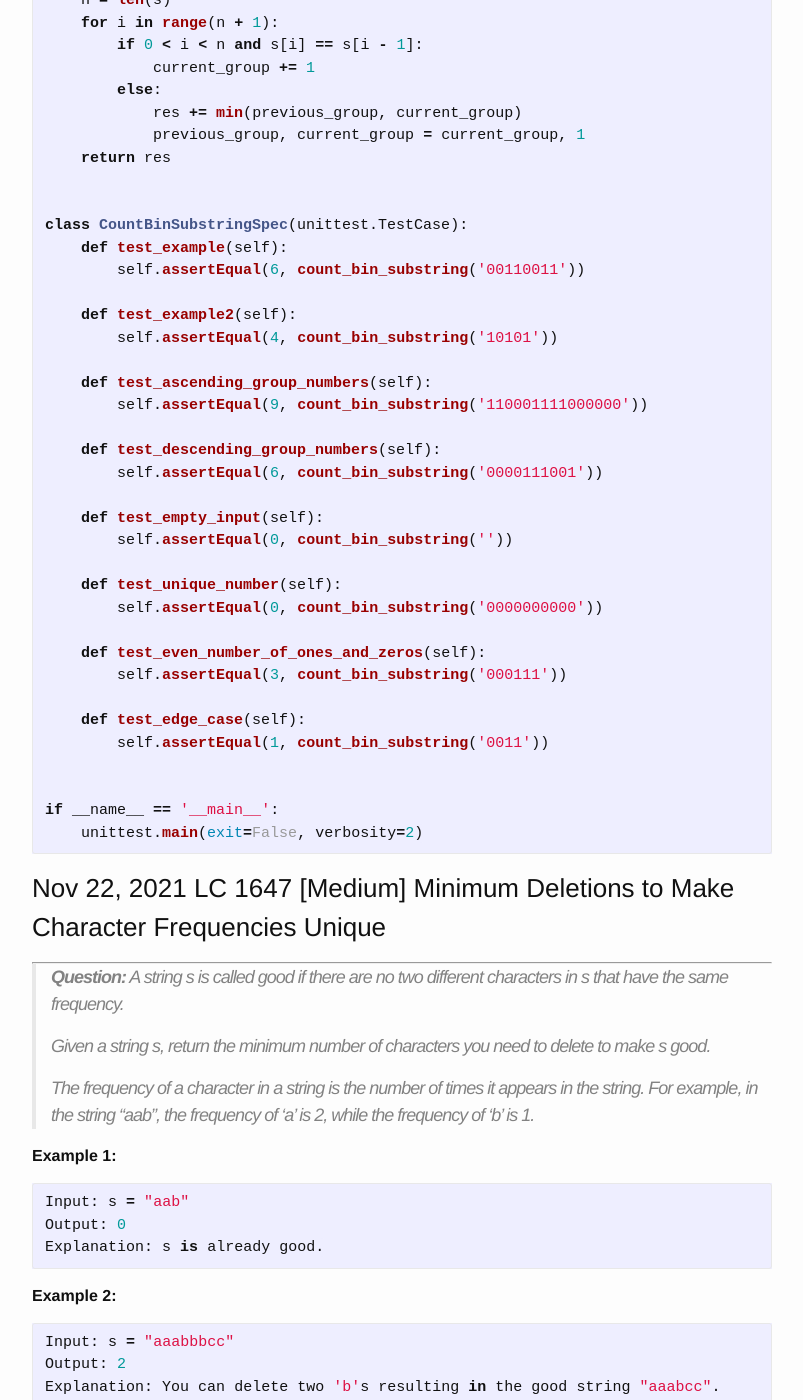
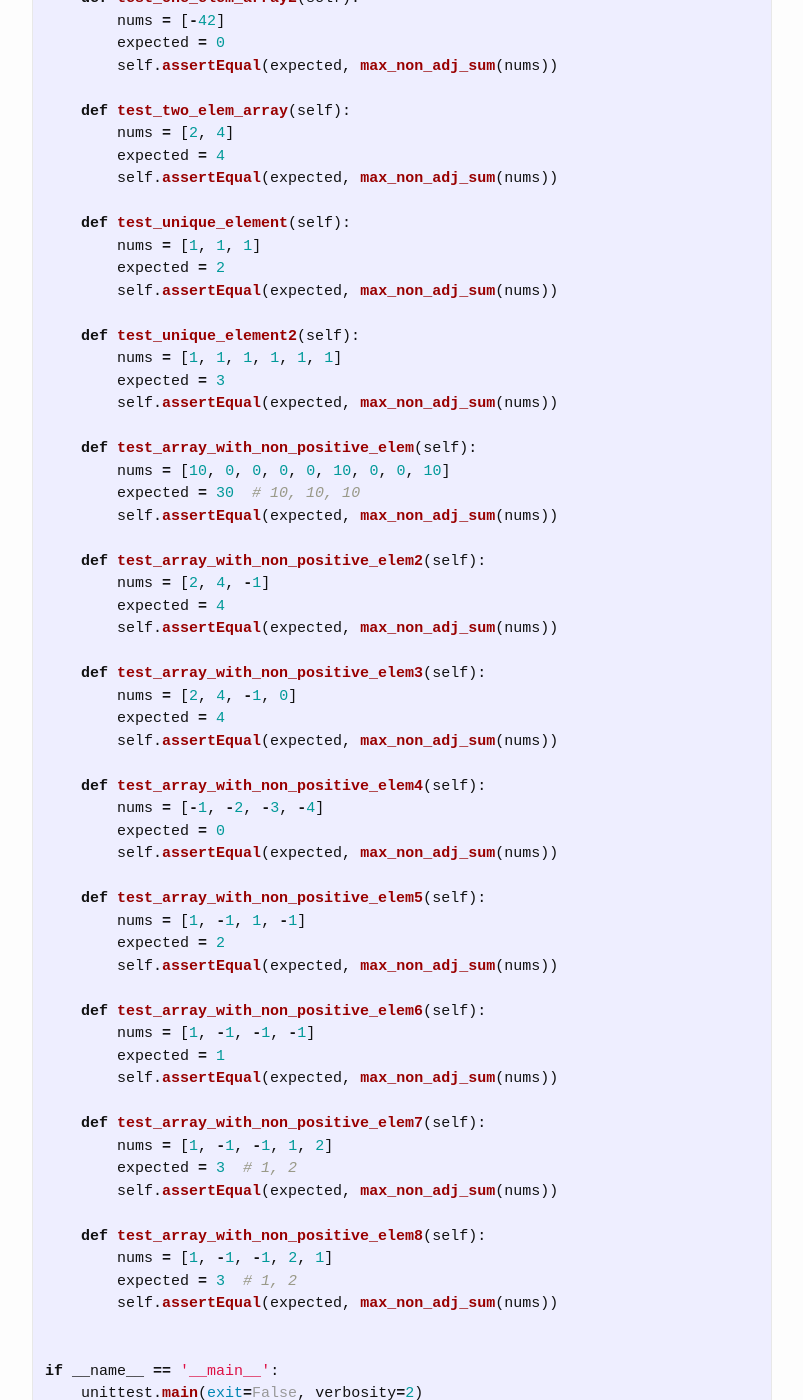
Before and after one commit to trsong/trsong.github.io, a Jekyll site: the page built from _posts/2021-11-01-DailyQuestionsNov.md, in a window 1280 px wide and 1400 px high, scrolled down 2177 px. Shown: the whole window, without its empty margins (238-1041 px from the left). Built offline with Jekyll 4.4.1, drawn with Linux system fonts in a browser that asks for light colours; some of the changed text lies outside the part shown.

Commit message:
Add solution to Nov 24 question

````diff
--- a/_posts/2021-11-01-DailyQuestionsNov.md
+++ b/_posts/2021-11-01-DailyQuestionsNov.md
@@ -30,6 +30,105 @@ categories: Python/Java
 >
 > Follow-up: Can you do this in O(N) time and constant space?
 
+**Solution with DP:** [https://replit.com/@trsong/Find-Largest-Sum-of-Non-adjacent-Numbers-2](https://replit.com/@trsong/Find-Largest-Sum-of-Non-adjacent-Numbers-2)
+```py
+import unittest
+
+def max_non_adj_sum(nums):
+    # Let dp[i] represents max non-adj sum for num[:i]
+    # dp[i] = max(dp[i-1], nums[i-1] + dp[i-2])
+    # That is max_so_far = max(prev_max, prev_prev_max + cur)
+    prev_prev_max = prev_max = 0
+    for num in nums:
+        max_so_far = max(prev_max, prev_prev_max + num)
+        prev_prev_max = prev_max
+        prev_max = max_so_far
+    return prev_max
+
+
+class MaxNonAdjSumSpec(unittest.TestCase):
+    def test_example(self):
+        nums = [2, 4, 6, 2, 5]
+        expected = 13  # 2, 6, 5
+        self.assertEqual(expected, max_non_adj_sum(nums))
+
+    def test_example2(self):
+        nums = [5, 1, 1, 5]
+        expected = 10  # 5, 5
+        self.assertEqual(expected, max_non_adj_sum(nums))
+
+    def test_empty_array(self):
+        self.assertEqual(0, max_non_adj_sum([]))
+
+    def test_one_elem_array(self):
+        nums = [42]
+        expected = 42
+        self.assertEqual(expected, max_non_adj_sum(nums))
+
+    def test_one_elem_array2(self):
+        nums = [-42]
+        expected = 0
+        self.assertEqual(expected, max_non_adj_sum(nums))
+
+    def test_two_elem_array(self):
+        nums = [2, 4]
+        expected = 4
+        self.assertEqual(expected, max_non_adj_sum(nums))
+
+    def test_unique_element(self):
+        nums = [1, 1, 1]
+        expected = 2
+        self.assertEqual(expected, max_non_adj_sum(nums))
+
+    def test_unique_element2(self):
+        nums = [1, 1, 1, 1, 1, 1]
+        expected = 3
+        self.assertEqual(expected, max_non_adj_sum(nums))
+
+    def test_array_with_non_positive_elem(self):
+        nums = [10, 0, 0, 0, 0, 10, 0, 0, 10]
+        expected = 30  # 10, 10, 10
+        self.assertEqual(expected, max_non_adj_sum(nums))
+
+    def test_array_with_non_positive_elem2(self):
+        nums = [2, 4, -1]
+        expected = 4
+        self.assertEqual(expected, max_non_adj_sum(nums))
+
+    def test_array_with_non_positive_elem3(self):
+        nums = [2, 4, -1, 0]
+        expected = 4
+        self.assertEqual(expected, max_non_adj_sum(nums))
+
+    def test_array_with_non_positive_elem4(self):
+        nums = [-1, -2, -3, -4]
+        expected = 0
+        self.assertEqual(expected, max_non_adj_sum(nums))
+
+    def test_array_with_non_positive_elem5(self):
+        nums = [1, -1, 1, -1]
+        expected = 2
+        self.assertEqual(expected, max_non_adj_sum(nums))
+
+    def test_array_with_non_positive_elem6(self):
+        nums = [1, -1, -1, -1]
+        expected = 1
+        self.assertEqual(expected, max_non_adj_sum(nums))
+
+    def test_array_with_non_positive_elem7(self):
+        nums = [1, -1, -1, 1, 2]
+        expected = 3  # 1, 2
+        self.assertEqual(expected, max_non_adj_sum(nums))
+
+    def test_array_with_non_positive_elem8(self):
+        nums = [1, -1, -1, 2, 1]
+        expected = 3  # 1, 2
+        self.assertEqual(expected, max_non_adj_sum(nums))
+
+
+if __name__ == '__main__':
+    unittest.main(exit=False, verbosity=2)
+```
 
 ### Nov 23, 2021 LC 696 \[Easy\] Count Binary Substrings
 ---
````
